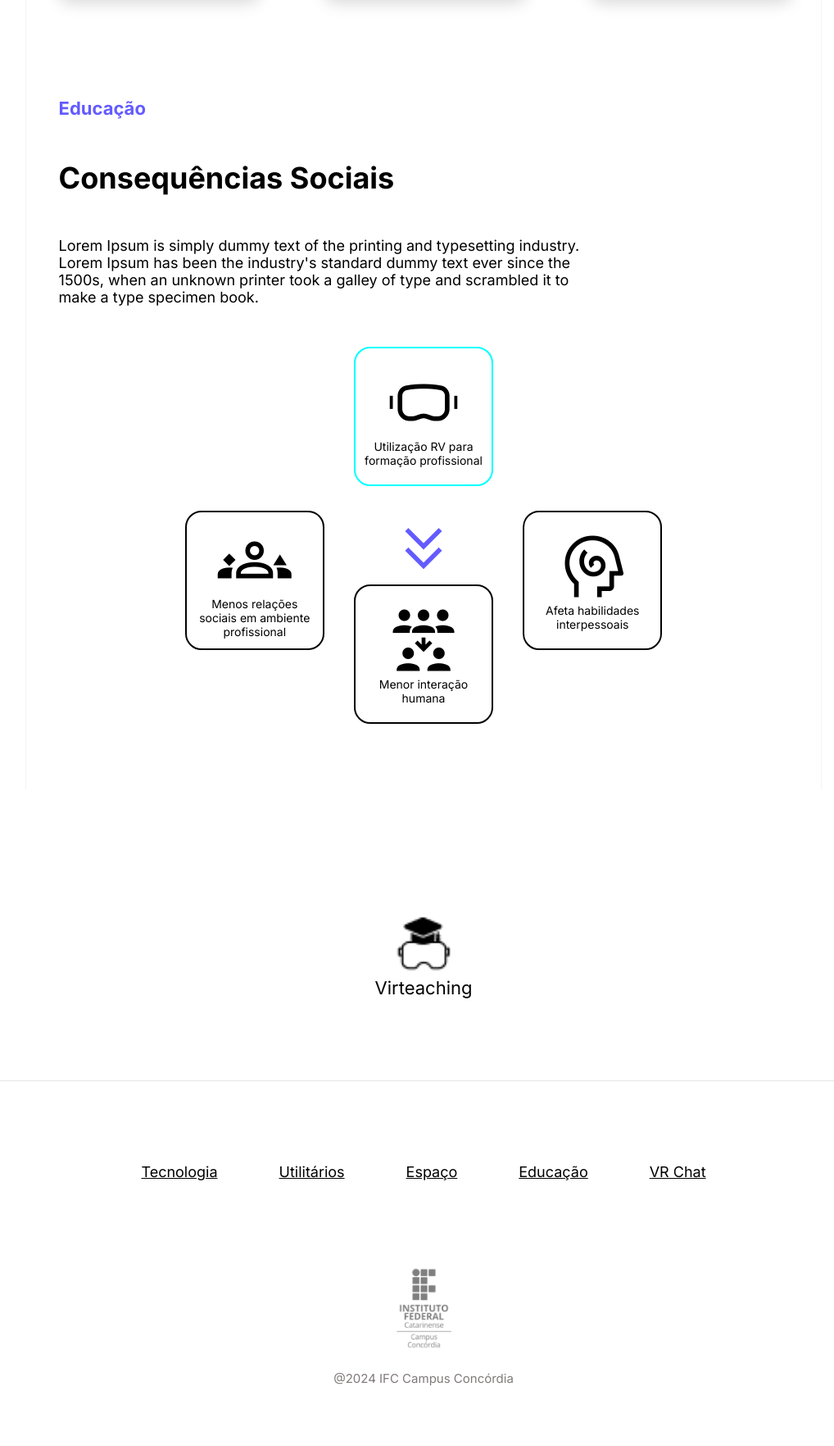
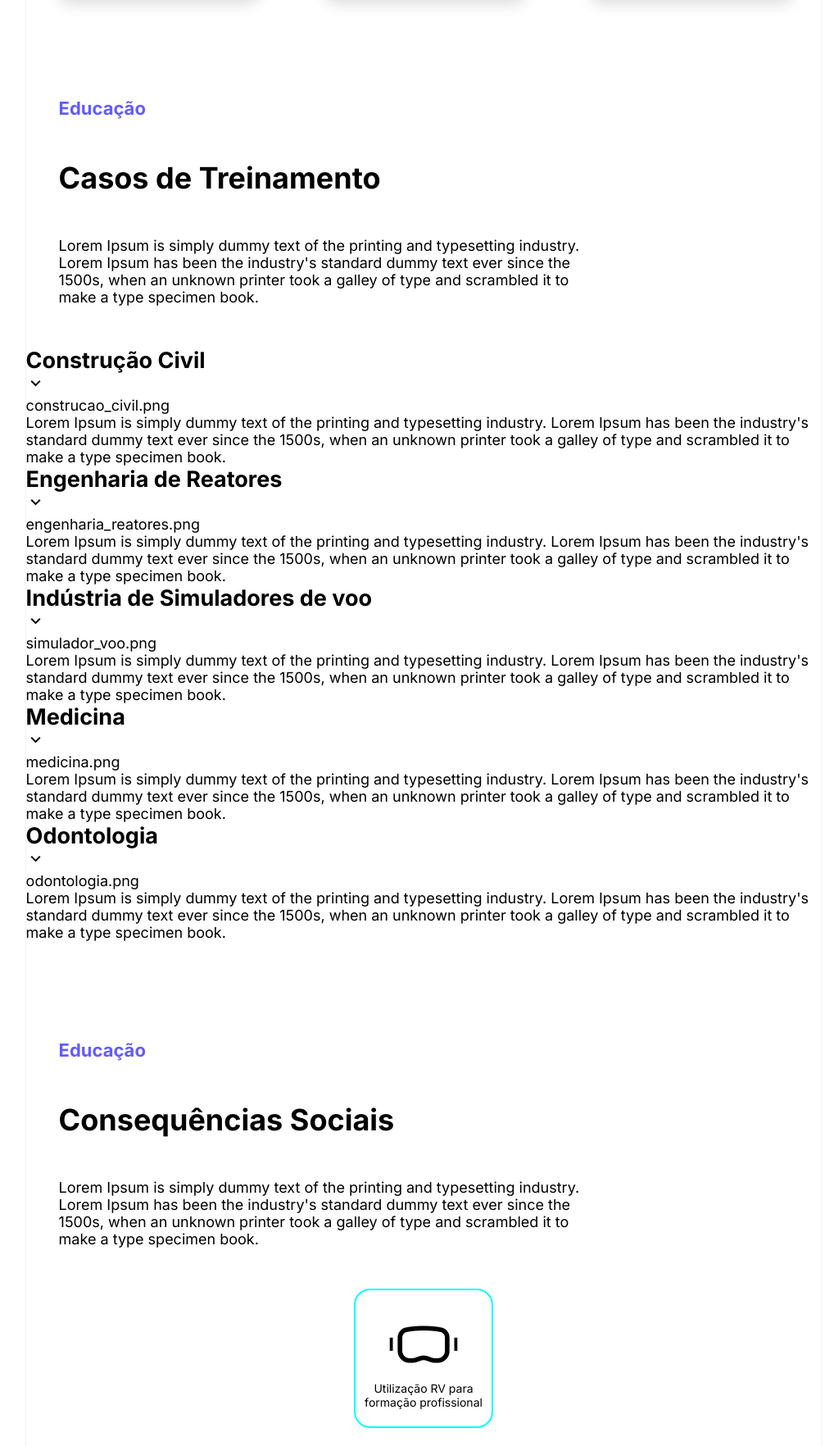
Before and after one commit to KauanToldo/Virteaching, a Flask app: page / in a window 1280 px wide. Shown: the part 1549-3313 px from the top of the page at 82% size, without its empty margins (123-1141 px from the left). Before the commit the page ends 3239 px from the top, so only its background shows below. Run offline with Flask 3, Linux system fonts and the light colour scheme.

Commit message:
for in jinja treinamento

```diff
--- a/app.py
+++ b/app.py
@@ -3,9 +3,33 @@ from flask import render_template
 
 app = Flask(__name__)
 
+areas_dict = {
+    "Construção Civil": {
+        "image": "construcao_civil.png",
+        "conteudo": "Lorem Ipsum is simply dummy text of the printing and typesetting industry. Lorem Ipsum has been the industry's standard dummy text ever since the 1500s, when an unknown printer took a galley of type and scrambled it to make a type specimen book."
+    },
+    "Engenharia de Reatores": {
+        "image": "engenharia_reatores.png",
+        "conteudo": "Lorem Ipsum is simply dummy text of the printing and typesetting industry. Lorem Ipsum has been the industry's standard dummy text ever since the 1500s, when an unknown printer took a galley of type and scrambled it to make a type specimen book."
+    },
+    "Indústria de Simuladores de voo": {
+        "image": "simulador_voo.png",
+        "conteudo": "Lorem Ipsum is simply dummy text of the printing and typesetting industry. Lorem Ipsum has been the industry's standard dummy text ever since the 1500s, when an unknown printer took a galley of type and scrambled it to make a type specimen book."
+    },
+    "Medicina": {
+        "image": "medicina.png",
+        "conteudo": "Lorem Ipsum is simply dummy text of the printing and typesetting industry. Lorem Ipsum has been the industry's standard dummy text ever since the 1500s, when an unknown printer took a galley of type and scrambled it to make a type specimen book."
+    },
+    "Odontologia": {
+        "image": "odontologia.png",
+        "conteudo": "Lorem Ipsum is simply dummy text of the printing and typesetting industry. Lorem Ipsum has been the industry's standard dummy text ever since the 1500s, when an unknown printer took a galley of type and scrambled it to make a type specimen book."
+    }
+}
+
+
 @app.route("/")
 def index():
-    return render_template("index.html")
+    return render_template("index.html", areas_dict=areas_dict)
 
 if __name__ == '__main__':
     app.run(debug=True)
--- a/templates/index.html
+++ b/templates/index.html
@@ -70,7 +70,29 @@
             <section class="margin-section" id="espaco-layout"></section>
         </div>
         <div class="size-container" id="treinamento-container">
-            <section class="margin-section" id="treinamento-layout"></section>
+            <section class="margin-section" id="treinamento-layout">
+                <h3 class="subtitle-section">Educação</h3>
+                <h1 class="title-section">Casos de Treinamento</h1>
+                <p class="text-padding"> Lorem Ipsum is simply dummy text of the printing and typesetting industry. Lorem Ipsum has been the industry's standard dummy text ever since the 1500s, when an unknown printer took a galley of type and scrambled it to make a type specimen book. </p>
+
+                <div id="areas">
+                    {% block conteudo %}
+                    {% for area_title, area_info in areas_dict.items() %}
+
+                        <div class="area" id="{{area}}">
+                            <div class="header-area">
+                                <h2>{{area_title}}</h2>
+                                <span class="material-symbols-outlined">keyboard_arrow_down</span>
+                            </div>
+                            <div class="body-area">
+                                <p>{{area_info.image}}</p>
+                                <p>{{area_info.conteudo}}</p>
+                            </div>
+                        </div>
+                    {% endfor %}
+                    {% endblock %}
+                </div>
+            </section>
         </div>
         <div class="size-container" id="vd-container">
             <section class="margin-section" id="vd-layout"></section>
```
